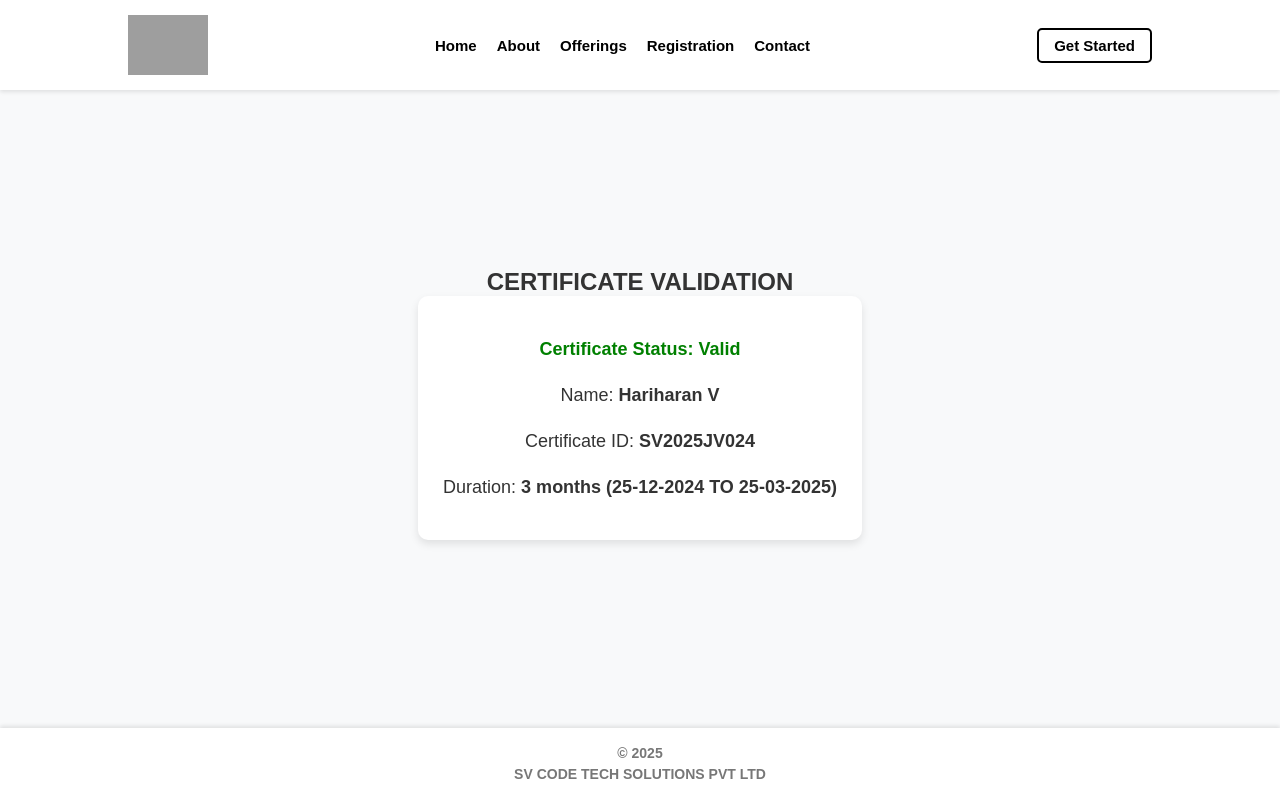
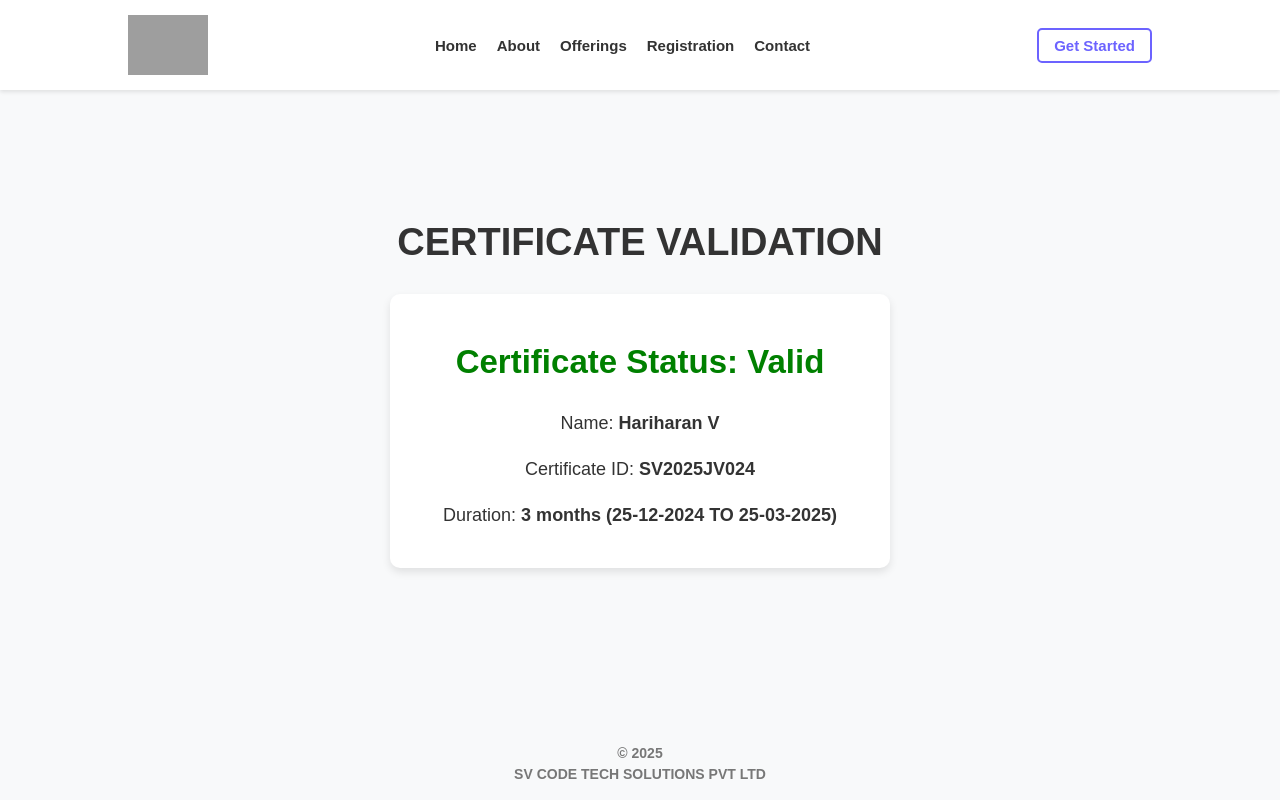
Before and after one commit to Hariharan0010/certificate-validation, a plain HTML site: page index.html in a window 1280 px wide. Drawn offline with Linux system fonts and the light colour scheme; grey boxes are pictures that could not be loaded.

Commit message:
Update styles.css

```diff
--- a/styles.css
+++ b/styles.css
@@ -6,120 +6,118 @@
     font-family: 'Poppins', sans-serif;
 }
 
-/* Full Page Layout */
+/* Make sure the body takes full height and follows a column layout */
 body {
     display: flex;
     flex-direction: column;
     min-height: 100vh;
-    background-color: #f8f9fa; /* Light background for the whole page */
+    background-color: #f8f9fa;
     color: #333;
     text-align: center;
 }
 
-/* Navbar - Full Width */
+/* Navbar */
 .navbar {
     display: flex;
     justify-content: space-between;
     align-items: center;
     padding: 15px 10%;
-    width: 100%;
-    background: white; /* Same background as footer */
+    background-color: white;
     box-shadow: 0 2px 4px rgba(0, 0, 0, 0.1);
-    position: fixed; /* Keep it fixed at the top */
-    top: 0;
-    left: 0;
-    z-index: 1000;
 }
-
 .navbar img {
     width: 80px;
 }
-
 .nav-links {
     display: flex;
     gap: 20px;
 }
-
 .nav-links a {
     text-decoration: none;
-    color: black;
+    color: #333;
     font-weight: 600;
     font-size: 15px;
-    transition: color 0.3s ease;
+    transition: color 0.3s;
 }
-
 .nav-links a:hover {
     color: #6c63ff;
 }
-
-/* Button Styling */
 .btn {
-    border: 2px solid black;
+    border: 2px solid #6c63ff;
     padding: 7px 15px;
     border-radius: 5px;
-    color: black;
+    color: #6c63ff;
     text-decoration: none;
     font-weight: 600;
     font-size: 15px;
     transition: all 0.3s ease;
 }
-
 .btn:hover {
-    background-color: black;
-    color: white;
+    background-color: #6c63ff;
+    color: #fff;
 }
 
 /* Main Content */
 .container {
-    flex: 1; /* Ensures it grows while pushing footer down */
+    flex: 1; /* This ensures the container expands and pushes the footer down */
     display: flex;
     flex-direction: column;
     justify-content: center;
     align-items: center;
-    padding: 120px 20px 40px; /* Increased top padding so content isn't covered by navbar */
-    max-width: 600px; /* Limit width to keep it separate from navbar/footer */
-    margin: auto; /* Center it horizontally */
+    padding: 40px 20px;
 }
-
-/* Certificate Box */
-.certificate-box {
-    width: 100%; /* Keep it within the container */
-    background-color: white;
-    padding: 25px;
-    border-radius: 10px;
-    box-shadow: 0 4px 8px rgba(0, 0, 0, 0.1);
-}
-
 h1 {
     font-size: 28px;
     font-weight: 700;
     color: #1a1a1a;
 }
-
+.certificate-box {
+    width: 90%;
+    max-width: 500px;
+    background-color: white;
+    margin: 30px auto;
+    padding: 25px;
+    border-radius: 10px;
+    box-shadow: 0 4px 8px rgba(0, 0, 0, 0.1);
+}
 .certificate-status {
     font-size: 22px;
     font-weight: 700;
     color: green;
 }
-
 .certificate-box p {
-    font-size: 18px;
-    line-height: 2;
+    font-size: 16px;
     margin: 10px 0;
 }
+/* Increase font size of CERTIFICATE VALIDATION */
+.certificate-title {
+    font-size: 38px;  /* Adjust size as needed */
+    font-weight: bold;
+}
 
-/* Footer - Separate from Box */
+/* Increase font size of Certificate Status */
+.certificate-box .certificate-status {
+    font-size: 33px !important;  /* Adjust size as needed */
+    font-weight: bold;
+    color: green;  /* Keeps it green */
+}
+.certificate-box p {
+    font-size: 18px;/* Adjust the font size for other details */
+    line-height: 2;
+    margin: 10px 0;  /* Add spacing between lines */
+}
+
+
+/* Footer Fix */
 .footer {
     text-align: center;
     padding: 15px;
-    background-color: white; /* Keep footer separate */
+    background-color: transparent;
     font-size: 14px;
     color: #777;
     width: 100%;
     margin-top: auto;
-    box-shadow: 0 -2px 4px rgba(0, 0, 0, 0.1);
 }
-
 .footer p {
-    line-height: 1.5;
+    line-height: 1.5; /* Ensures proper spacing */
 }
```
